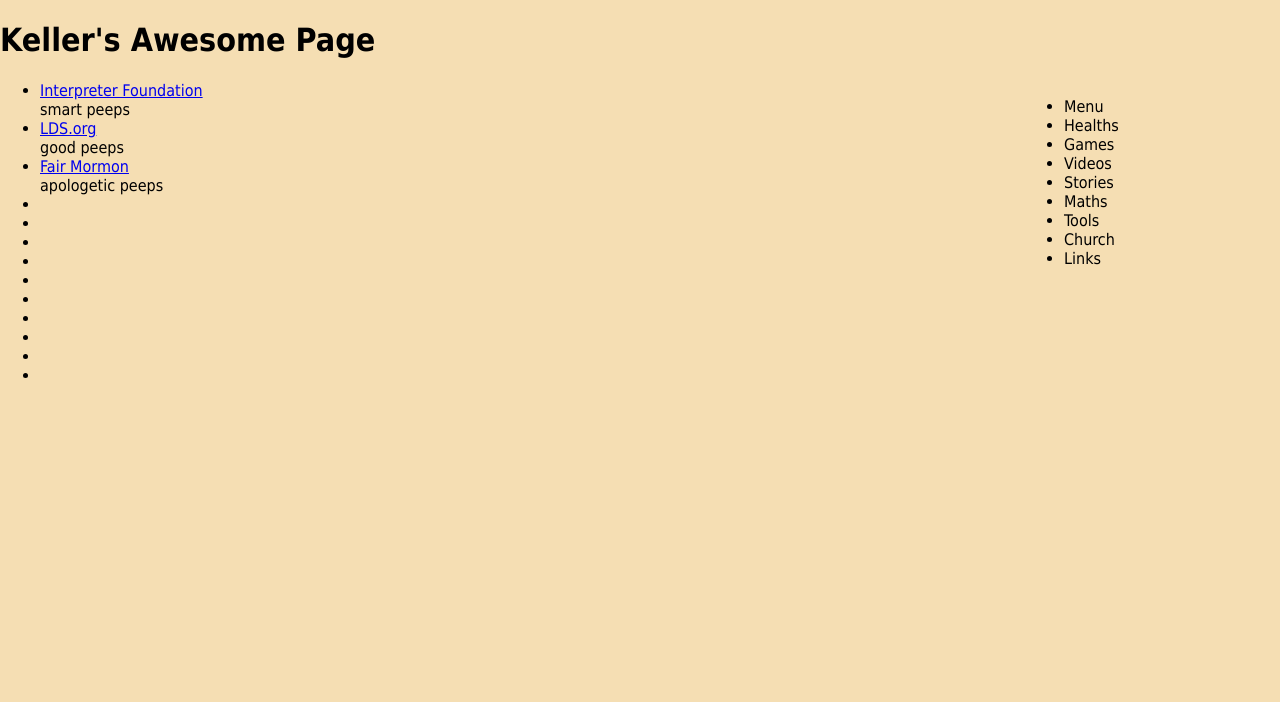
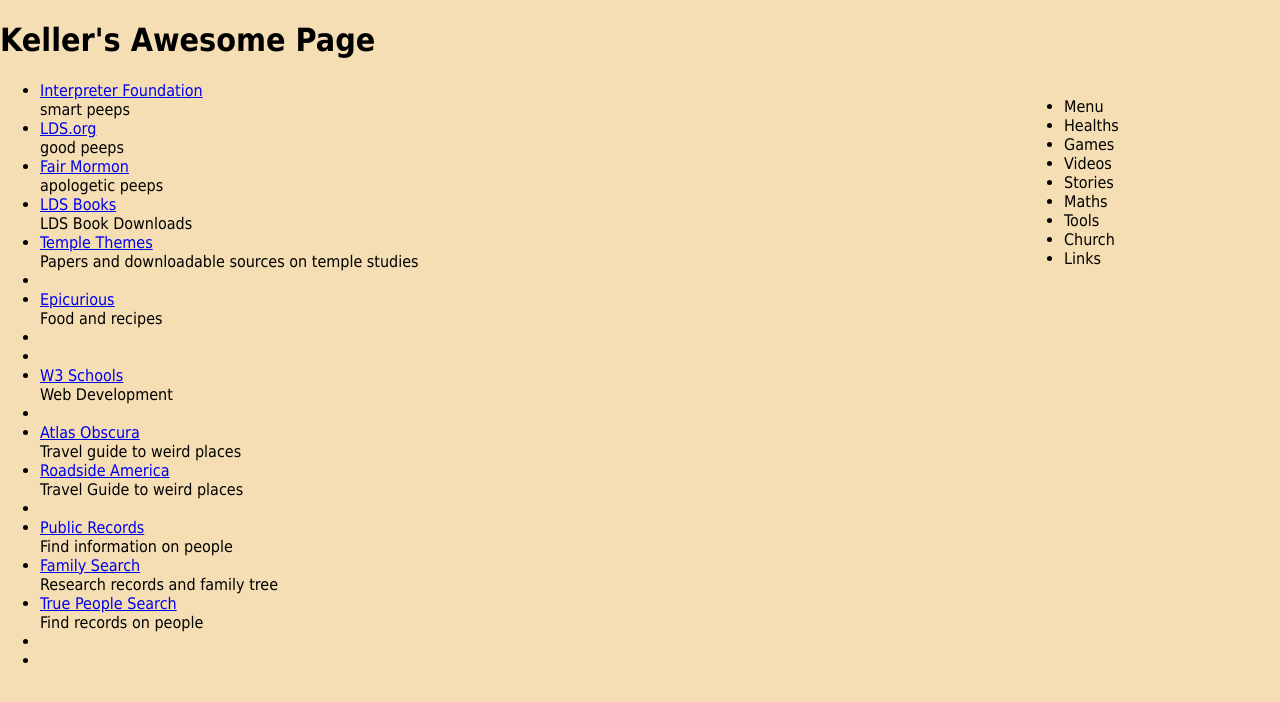
Before and after one commit to jigpuf/kellers, a React (Create React App) app: page / in a window 1280 px wide. Both pictures are taken after a click on the item "Links". Shown: the top 702 px of the page. Built offline with nearby package versions, Linux system fonts and the light colour scheme.

Commit message:
Update links.js

```diff
--- a/src/components/links.js
+++ b/src/components/links.js
@@ -6,14 +6,20 @@
       { name: 'Interpreter Foundation', url: 'https://www.mormoninterpreter.com/', description: 'smart peeps' },
       { name: 'LDS.org', url: 'https://www.lds.org/?lang=eng', description: 'good peeps' },
       { name: 'Fair Mormon', url: 'https://www.fairmormon.org/', description: 'apologetic peeps' },
+      { name: 'LDS Books', url: 'https://www.scribd.com/document/57890369/Download-Free-LDS-Books', description: 'LDS Book Downloads' },
+      { name: 'Temple Themes', url: 'http://www.templethemes.net/', description: 'Papers and downloadable sources on temple studies' },
+      { name: '', url: '', description: '' },
+      { name: 'Epicurious', url: 'https://www.epicurious.com/', description: 'Food and recipes' },
       { name: '', url: '', description: '' },
       { name: '', url: '', description: '' },
+      { name: 'W3 Schools', url: 'https://www.w3schools.com/js/js_numbers.asp', description: 'Web Development' },
       { name: '', url: '', description: '' },
+      { name: 'Atlas Obscura', url: 'https://www.atlasobscura.com/', description: 'Travel guide to weird places' },
+      { name: 'Roadside America', url: 'https://www.roadsideamerica.com/', description: 'Travel Guide to weird places' },
       { name: '', url: '', description: '' },
-      { name: '', url: '', description: '' },
-      { name: '', url: '', description: '' },
-      { name: '', url: '', description: '' },
-      { name: '', url: '', description: '' },
+      { name: 'Public Records', url: 'https://publicrecords.directory/', description: 'Find information on people' },
+      { name: 'Family Search', url: 'https://www.familysearch.org/en/', description: 'Research records and family tree' },
+      { name: 'True People Search', url: 'https://www.truepeoplesearch.com/', description: 'Find records on people' },
       { name: '', url: '', description: '' },
       { name: '', url: '', description: '' },
     ];
```
